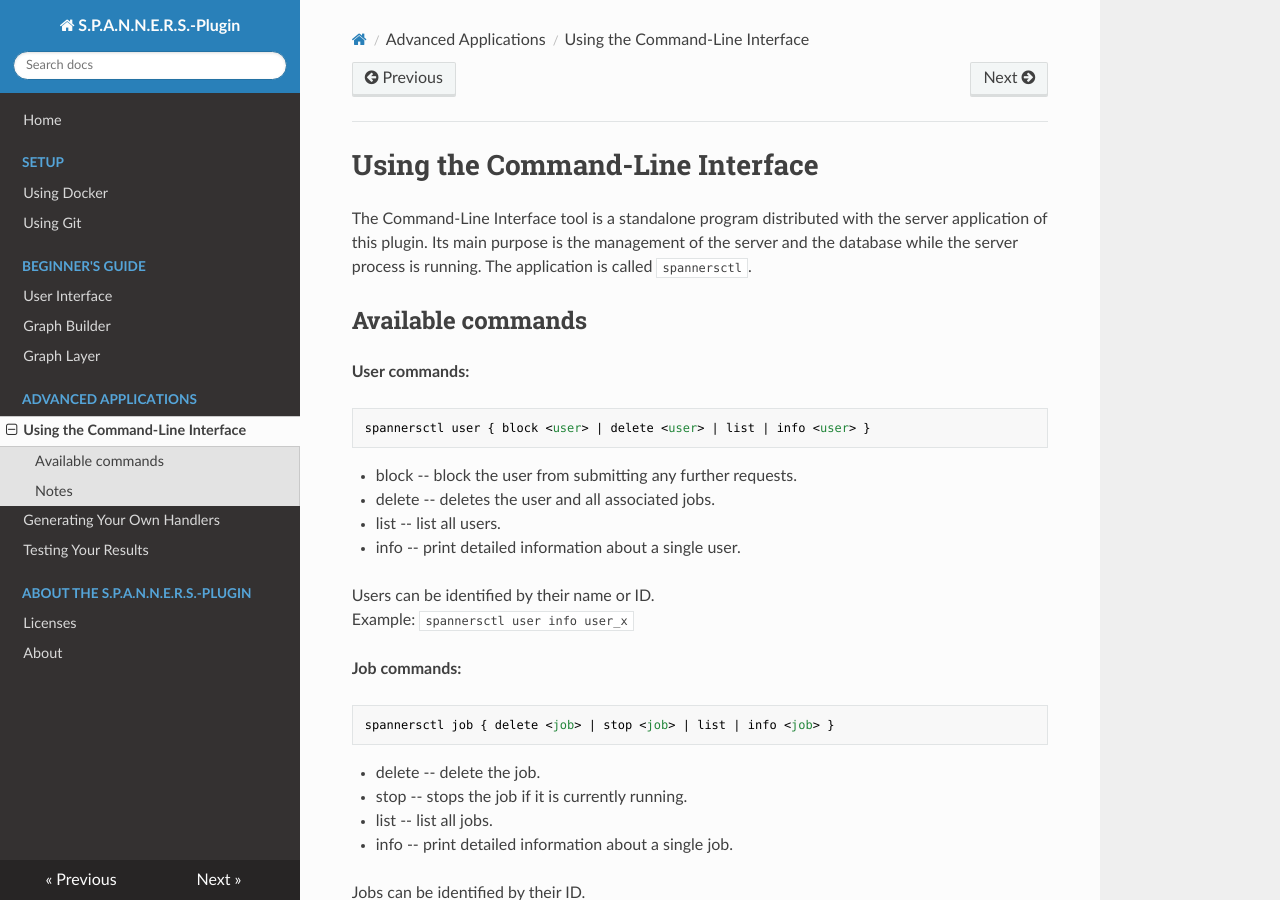
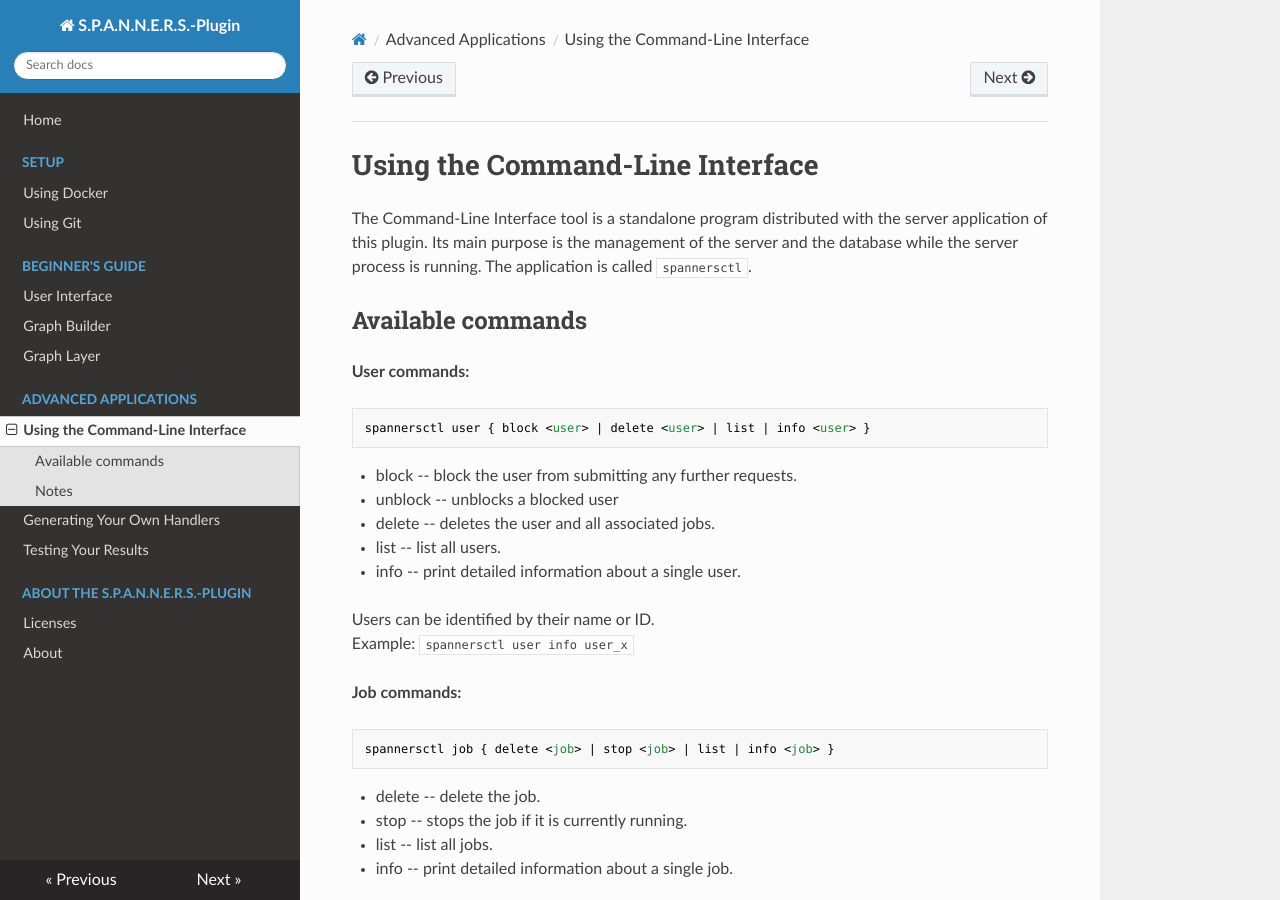
Before and after one commit to S-P-A-N-N-E-R-S/HandbookWebsite, an MkDocs documentation site: the page built from docs/cli.md, in a window 1280 px wide and 900 px high. Built offline with MkDocs 1.6.1, drawn with Linux system fonts in a browser that asks for light colours; nearby versions of some CDN libraries.

Commit message:
feat: Added new command user unblock

````diff
--- a/docs/cli.md
+++ b/docs/cli.md
@@ -11,6 +11,7 @@
 spannersctl user { block <user> | delete <user> | list | info <user> }
 ```
 * block <user>           -- block the user from submitting any further requests.
+* unblock <user>         -- unblocks a blocked user
 * delete <user>          -- deletes the user and all associated jobs.
 * list                   -- list all users.
 * info <user>            -- print detailed information about a single user.
````
